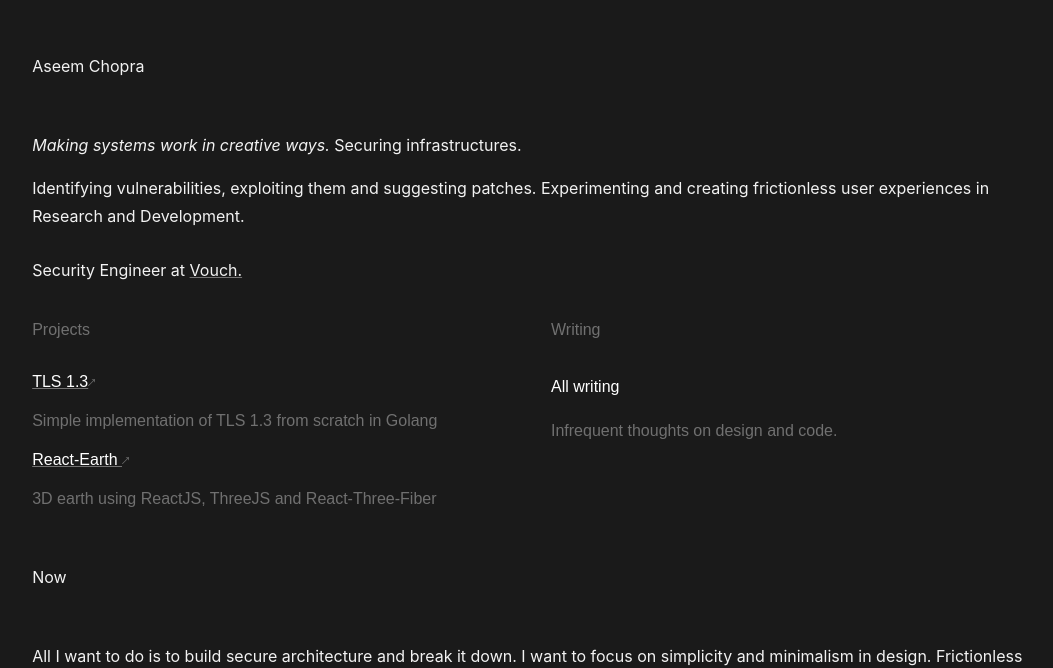
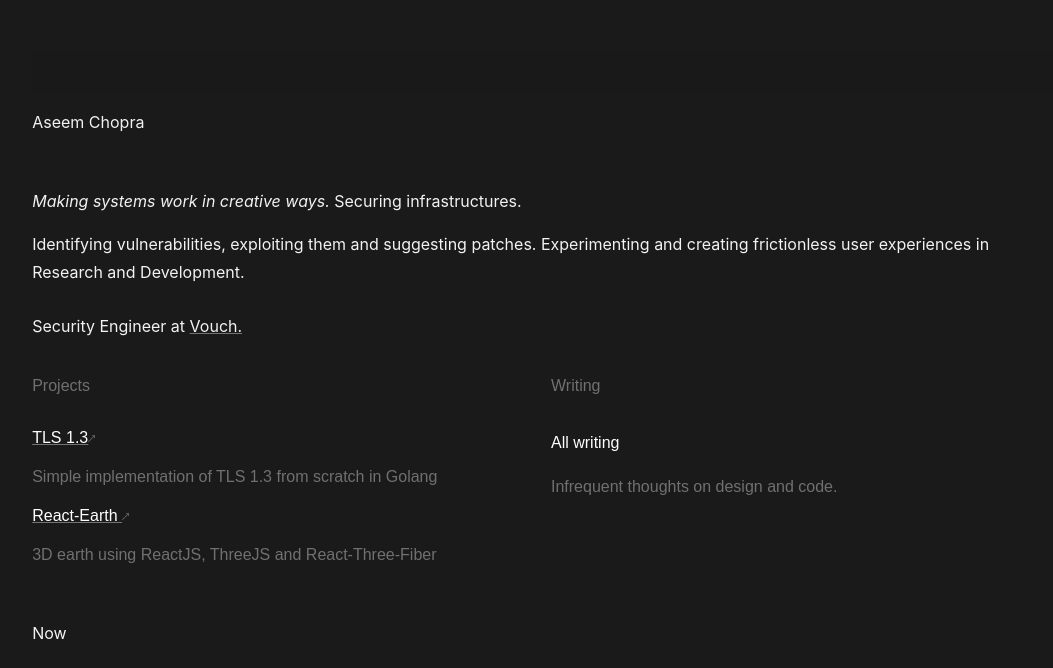
Before and after one commit to aseemchopra25/aseemchopra25.github.io, a React (Create React App) app: page / in a window 1280 px wide. Shown: the part 139-807 px from the top of the page, without its empty margins (99-1152 px from the left). Built offline with nearby package versions, Linux system fonts and the light colour scheme.

Commit message:
sticky blur header

```diff
--- a/src/App.js
+++ b/src/App.js
@@ -8,7 +8,6 @@ import Blog from './pages/Blog';
 import Header from './components/Header';
 import Footer from './components/Footer';
 import Layout from './components/Layout';
-
 function App() {
   return (
 
--- a/src/components/Header.js
+++ b/src/components/Header.js
@@ -1,11 +1,12 @@
 import { YinYang } from "./AllSvgs";
+import React, { useEffect } from 'react';
 
-function Header() {
-    return (
-      <header>
-          {/* <YinYang width = {80} height = {80} /> */}
-      </header>
-    );
-  }
+  // This Header component is specifically for the top header with a blur effect
+  const Header = () => (
+    <div className="header top">
+      {/* Top Header Content */}
+      {/* <YinYang width = {80} height = {80} /> */}
+    </div>
+  );
 
   export default Header;
--- a/src/index.css
+++ b/src/index.css
@@ -1,3 +1,7 @@
+html {
+  scroll-behavior: smooth;
+}
+
 body {
   margin: 0;
   padding: 0;
@@ -42,6 +46,30 @@ code {
   /* Customize these as needed */
   animation-duration: 4s; /* How long the animation takes */
   animation-delay: 0s; /* Delay before the animation starts */
+}
+
+.header {
+  position: sticky;
+  top: 0;
+  background-color: rgba(26, 26, 26, 0.1); /* Translucent background */
+  backdrop-filter: blur(1px); /* Optional blur effect */
+  z-index: 10; /* Higher than the content to ensure it's on top */
+  padding: 20px 20px;
+  /* box-shadow: 0 2px 5px rgba(0, 0, 0, 0.2);  */
+  width: 100%;
+  overflow: hidden;
+}
+
+.header::after {
+  content: '';
+  position: absolute;
+  top: 100%;
+  left: 0;
+  right: 0;
+  height: 100px; /* Height of the gradient effect */
+  background: linear-gradient(to bottom, rgba(26, 26, 26, 0) 0%, rgba(26, 26, 26, 0.3) 100%);
+  pointer-events: none; /* Ensures clicks pass through to elements below */
+  backdrop-filter: blur(10px); /* Stronger blur effect */
 }
 
 p {
```
